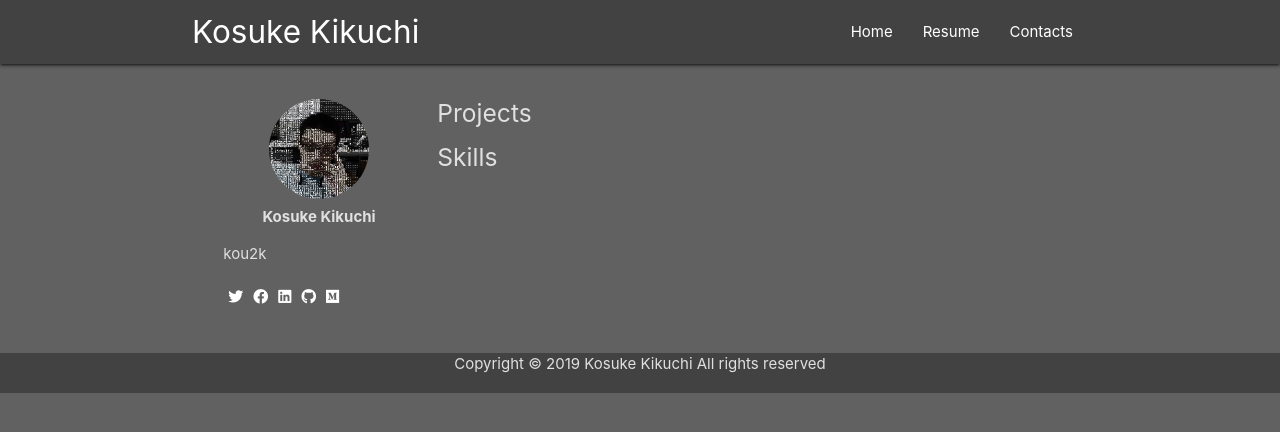
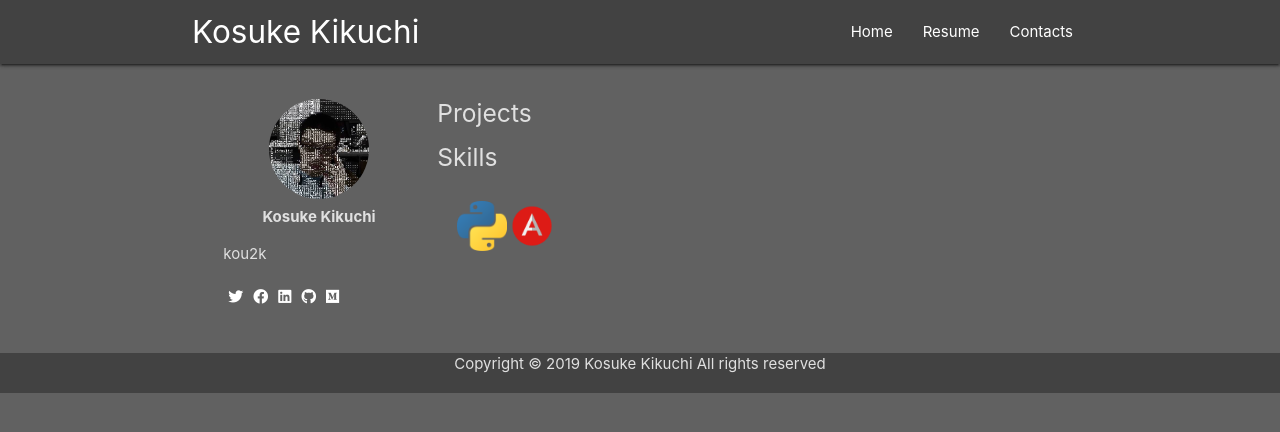
Before and after one commit to kousukekikuchi1984/homepage, an Angular app: page /resume in a window 1280 px wide. Shown: the top 432 px of the page. Built offline with nearby package versions, Linux system fonts and the light colour scheme.

Commit message:
added skills image

```diff
--- a/src/app/resume/resume.component.html
+++ b/src/app/resume/resume.component.html
@@ -22,6 +22,9 @@
     <h5>Projects</h5>
 
     <h5>Skills</h5>
-    <!-- card view -->
+    <div class="skills">
+      <img src="/assets/img/python.png">
+      <img src="/assets/img/angular.png">
+    </div>
   </div>
 </div>
--- a/src/app/resume/resume.component.scss
+++ b/src/app/resume/resume.component.scss
@@ -2,6 +2,12 @@ div {
   padding: 20px;
   .important {
     text-align: center;
+  }
+  .skills {
+    img {
+      height: 50px;
+      width: 50px;
+    }
   }
 }
 
```
Also changed, not shown: src/assets/img/angular.png (added), src/assets/img/python.png (added).
